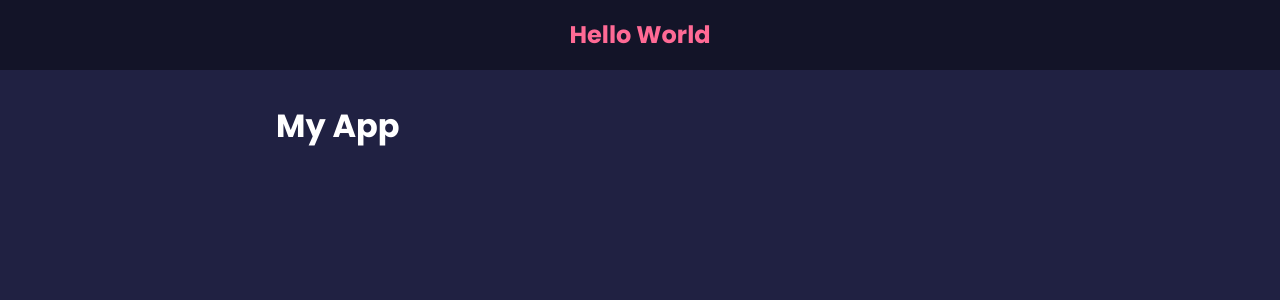
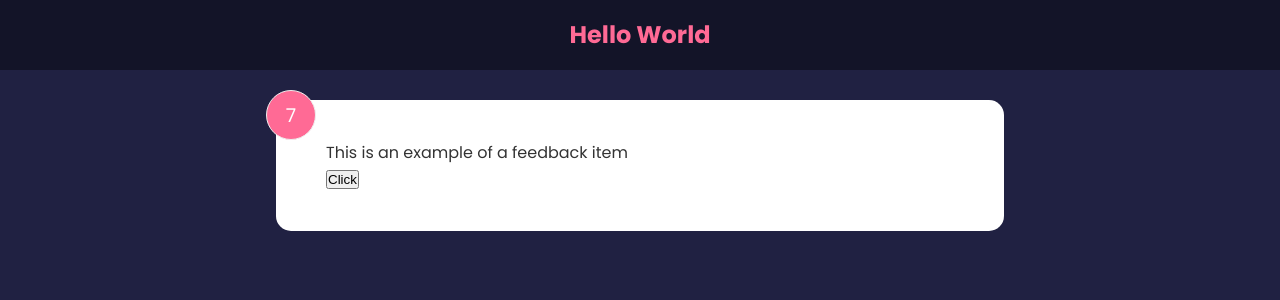
Before and after one commit to shurui91/feedback-app, a React (Create React App) app: page / in a window 1280 px wide. Shown: the top 300 px of the page. Built offline with nearby package versions, Linux system fonts and the light colour scheme.

Commit message:
lecture 14, useState hook

```diff
--- a/src/App.js
+++ b/src/App.js
@@ -1,13 +1,14 @@
 import logo from './logo.svg';
 import './App.css';
 import Header from './components/Header';
+import FeedbackItem from './components/FeedbackItem';
 
 function App() {
 	return (
 		<>
 			<Header text='Hello World' />
 			<div className="container">
-				<h1>My App</h1>
+				<FeedbackItem />
 			</div>
 		</>
 	)
--- /dev/null
+++ b/src/components/FeedbackItem.jsx
@@ -0,0 +1,21 @@
+import { useState } from 'react';
+
+function FeedbackItem() {
+	const [rating, setRating] = useState(7);
+	const [text, setText] = useState('This is an example of a feedback item');
+	const handleClick = () => {
+		setRating((prev) => {
+			return prev + 1;
+		});
+	}
+
+	return (
+		<div className='card'>
+			<div className='num-display'>{rating}</div>
+			<div className='text-display'>{text}</div>
+			<button onClick={handleClick}>Click</button>
+		</div>
+	);
+}
+
+export default FeedbackItem;
```
